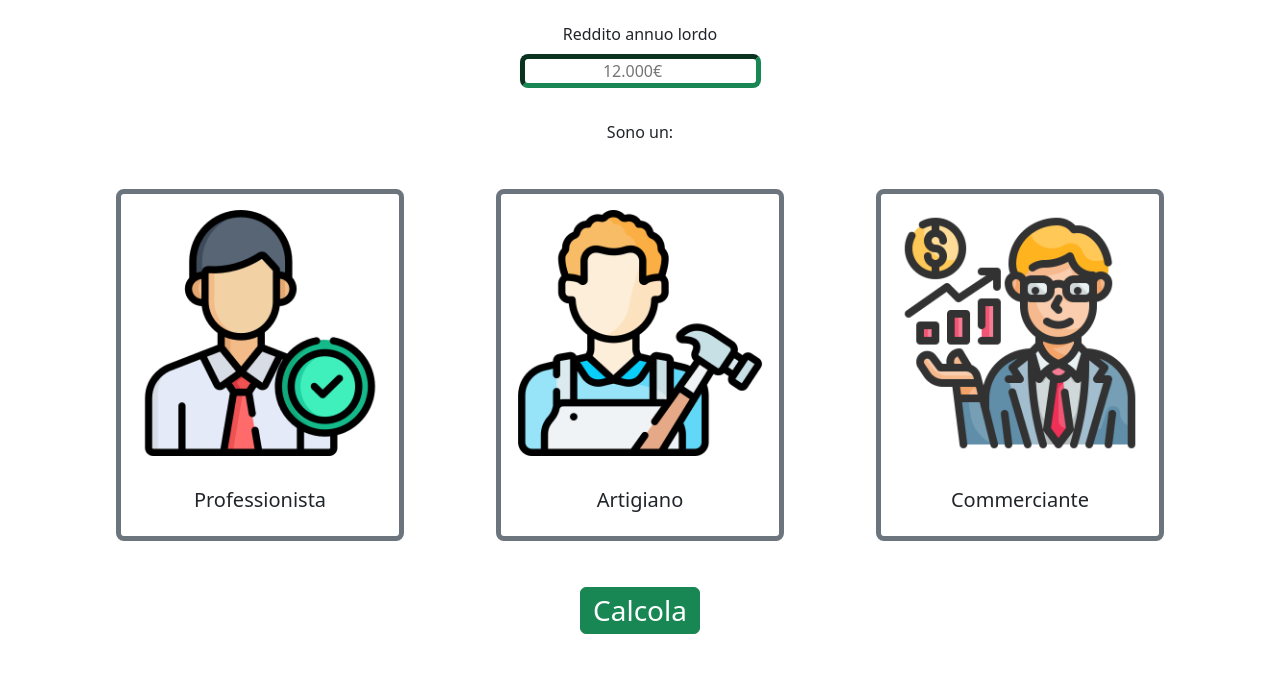
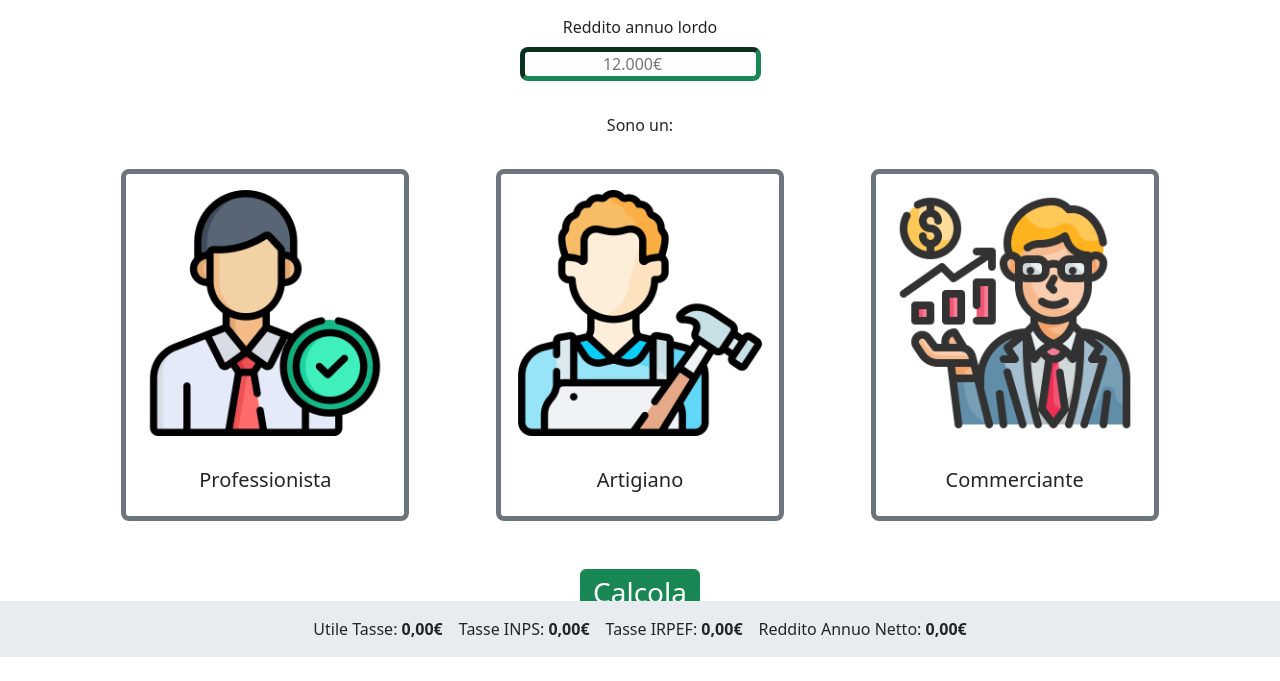
Before and after one commit to m0n0t0ny/U3W9D3, a plain HTML site: page index.html in a window 1280 px wide. Shown: the part 143-824 px from the top of the page. Before the commit the page ends 800 px from the top, so only its background shows below. Drawn offline with nearby package versions, Linux system fonts and the light colour scheme.

Commit message:
add some graphics

```diff
--- a/assets/style/style.css
+++ b/assets/style/style.css
@@ -12,9 +12,12 @@ header {
 
 main {
   margin-top: 4rem;
-  height: calc(100vh - 4rem);
 }
 
-.row {
-  height: 100%;
+.card {
+  cursor: pointer;
 }
+
+input[type="radio"] {
+  display: none;
+}
--- a/index.html
+++ b/index.html
@@ -66,7 +66,7 @@
   </head>
 
   <body>
-    <header class="position-fixed w-100 top-0">
+    <header class="position-fixed w-100 top-0 z-3">
       <nav class="navbar bg-body-secondary">
         <div class="container-fluid">
           <a
@@ -87,8 +87,7 @@
       </nav>
     </header>
 
-    <main class="container">
-      <div class="row d-flex align-items-center justify-content-center">
+    <main class="container p-3">
       <div
         class="col-12 d-flex flex-column align-items-center justify-content-center gap-3"
       >
@@ -104,14 +103,25 @@
             placeholder="12.000€"
           />
         </div>
-          <p class="mb-0">Sono un:</p>
       </div>
+      <form
+        id="formorm"
+        class="row d-flex align-items-center justify-content-center g-3"
+      >
+        <p class="text-center pt-3">Sono un:</p>
         <div
-          class="col-12 col-md-6 col-xl-4 d-flex align-items-center justify-content-center"
+          class="col-12 col-sm-6 col-md-4 d-flex align-items-center justify-content-center"
         >
-          <div
+          <input
+            type="radio"
+            id="radioProfessionista"
+            name="workerType"
+            value="Professionista"
+          />
+          <label
+            for="radioProfessionista"
             class="card rounded-3 border-5 border-secondary"
-            style="width: 18rem"
+            style="width: 18rem; cursor: pointer"
           >
             <img
               src="./assets/img/businessman.png"
@@ -121,14 +131,22 @@
             <div class="card-body text-center">
               <h5 class="card-title">Professionista</h5>
             </div>
+          </label>
         </div>
-        </div>
+
         <div
-          class="col-12 col-md-6 col-xl-4 d-flex align-items-center justify-content-center"
+          class="col-12 col-sm-6 col-md-4 d-flex align-items-center justify-content-center"
         >
-          <div
+          <input
+            type="radio"
+            id="radioArtigiano"
+            name="workerType"
+            value="Artigiano"
+          />
+          <label
+            for="radioArtigiano"
             class="card rounded-3 border-5 border-secondary"
-            style="width: 18rem"
+            style="width: 18rem; cursor: pointer"
           >
             <img
               src="./assets/img/craftsman.png"
@@ -138,14 +156,22 @@
             <div class="card-body text-center">
               <h5 class="card-title">Artigiano</h5>
             </div>
+          </label>
         </div>
-        </div>
+
         <div
-          class="col-12 col-md-6 col-xl-4 d-flex align-items-center justify-content-center"
+          class="col-12 col-sm-6 col-md-4 d-flex align-items-center justify-content-center"
         >
-          <div
+          <input
+            type="radio"
+            id="radioCommerciante"
+            name="workerType"
+            value="Commerciante"
+          />
+          <label
+            for="radioCommerciante"
             class="card rounded-3 border-5 border-secondary"
-            style="width: 18rem"
+            style="width: 18rem; cursor: pointer"
           >
             <img
               src="./assets/img/broker.png"
@@ -155,17 +181,28 @@
             <div class="card-body text-center">
               <h5 class="card-title">Commerciante</h5>
             </div>
+          </label>
         </div>
-        </div>
-        <div class="d-flex align-items-center justify-content-center">
+      </form>
+
+      <div class="d-flex align-items-center justify-content-center p-5">
         <button class="btn btn-success">
           <span class="h3">Calcola</span>
         </button>
       </div>
-      </div>
     </main>
 
-    <footer></footer>
+    <footer
+      class="position-fixed bottom-0 bg-body-secondary w-100 d-flex align-items-center justify-content-center p-3 gap-3"
+    >
+      <div class="utile-tasse">Utile Tasse: <b id="utile-tasse">0,00€</b></div>
+      <div class="tasse-inps">Tasse INPS: <b id="tasse-inps">0,00€</b></div>
+      <div class="tasse-irpef">Tasse IRPEF: <b id="tasse-irpef">0,00€</b></div>
+      <div class="reddito-annuo-netto">
+        Reddito Annuo Netto:
+        <b id="reddito-annuo-netto">0,00€</b>
+      </div>
+    </footer>
 
     <!-- js bootstrap -->
     <script
```
Lines whose indentation alone changed are shown as unchanged.
